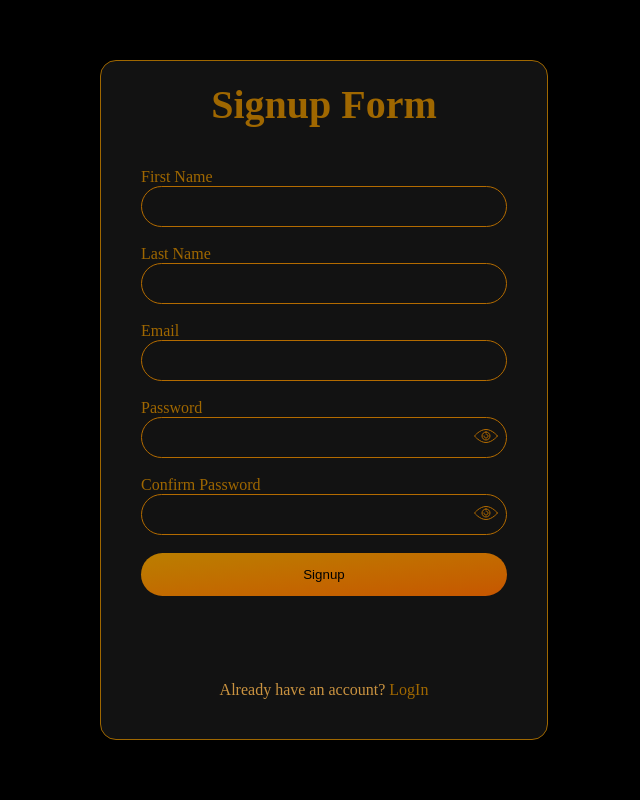
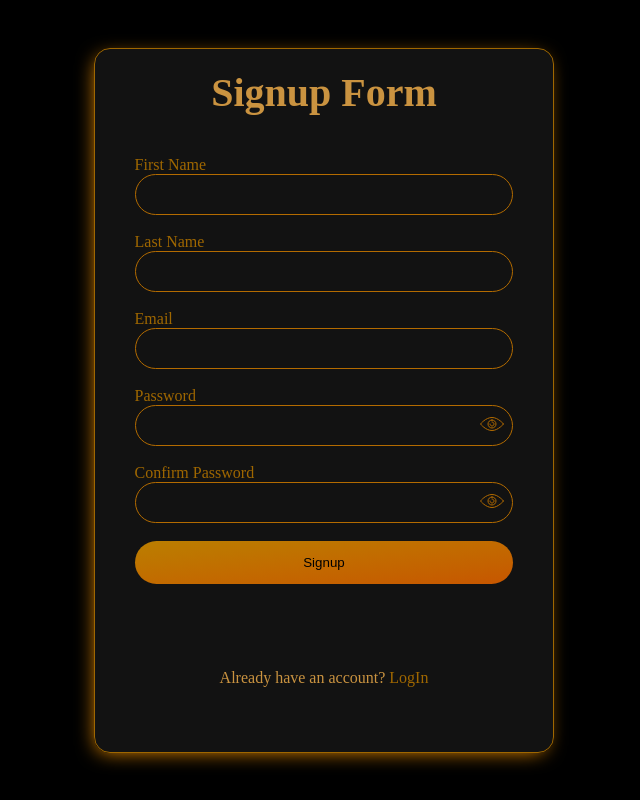
Before and after one commit to AnumShabbir032/Restful-api-signup-login-form, a website: page index.html in a window 1280 px wide. Shown: the whole page, without its empty margins (316-956 px from the left). Drawn offline with nearby package versions, Linux system fonts and the light colour scheme.

Commit message:
restful-api

```diff
--- a/index.html
+++ b/index.html
@@ -29,14 +29,13 @@
         .wrapper {
             border: 1px solid #9f6700;
             border-radius: 25px;
-            width: 35%;
-            height: 680px;
+            width: 36%;
+            height: 705px;
             background: #000000d9;
-            box-shadow: -3px -4px 19px -6px rgb(255 152 0);
+            box-shadow: -3px 4px 20px -6px rgb(255 152 0);
             /* From https://css.glass */
             background: rgba(255, 255, 255, 0.07);
             border-radius: 16px;
-            box-shadow: 0 4px 30px rgba(0, 0, 0, 0.1);
             backdrop-filter: blur(2.3px);
 
         }
@@ -45,7 +44,7 @@
             font-size: 40px;
             margin: 20px;
             text-align: center;
-            color: #9f6700;
+            color: #ca9340;
         }
 
         form {
@@ -121,6 +120,12 @@
             color: black;
         }
 
+
+        @media (max-width: 768px) {
+            .wrapper {
+                width: 50%;
+            }
+        }
         @media only screen and (min-width: 320px) and (max-width: 479px) {
             .wrapper {
                 width: 90%;
```
Also changed, not shown: login.html (+3 -4 lines).
